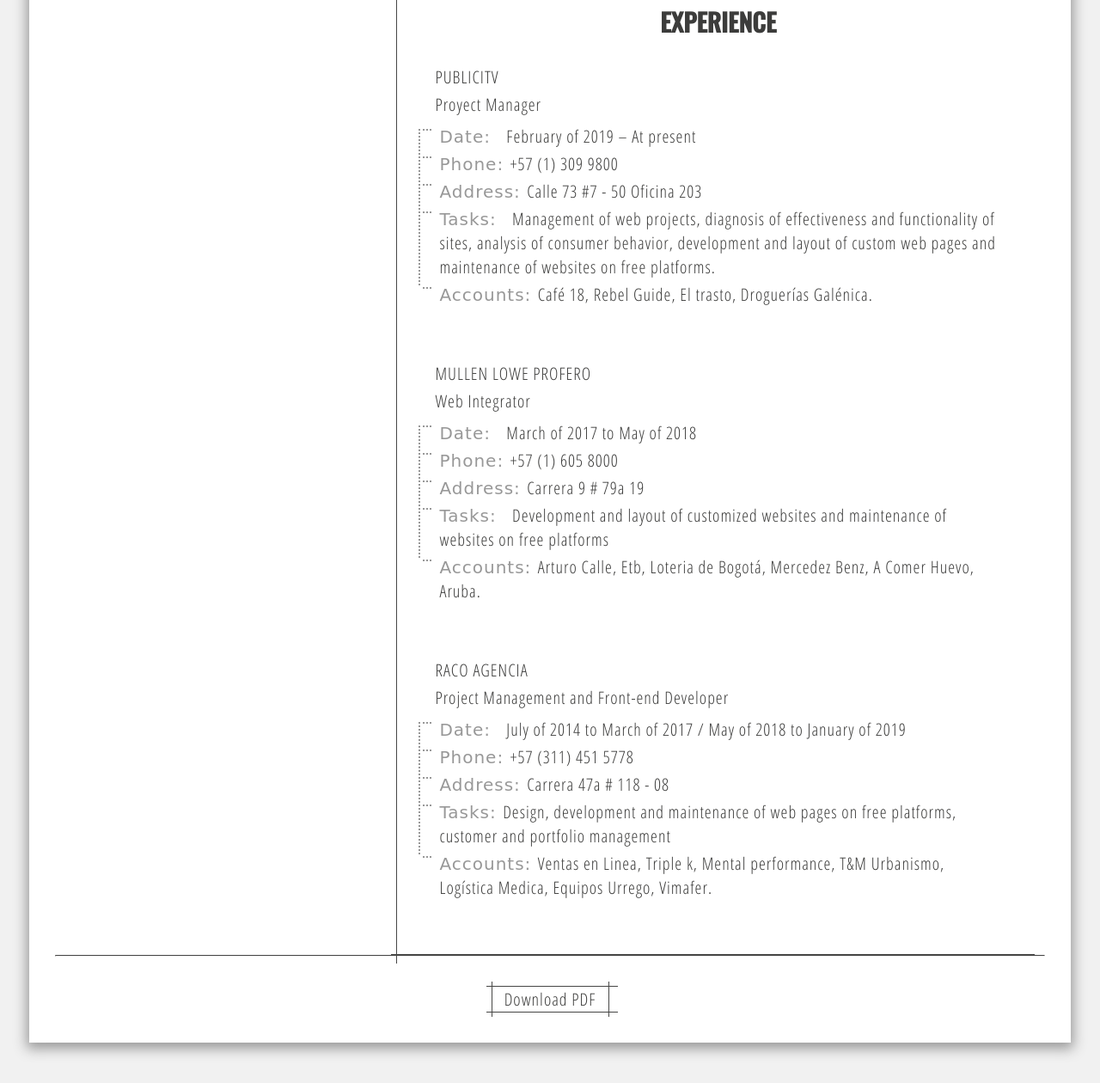
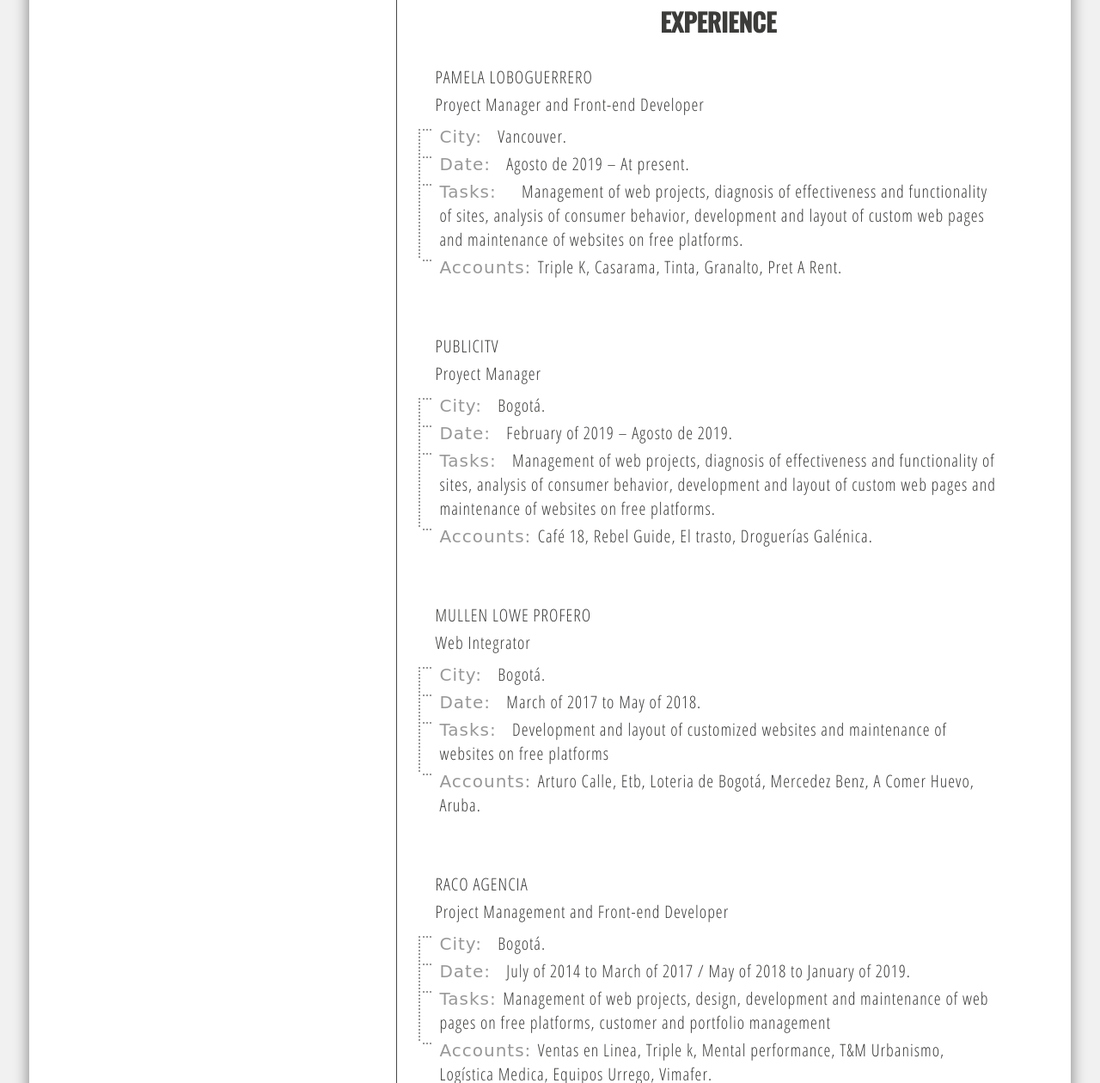
Before and after one commit to paloga87/My-Resume, a plain HTML site: page english-cv.html in a window 1280 px wide. Shown: the part 1540-2800 px from the top of the page at 86% size. Drawn offline with nearby package versions, Linux system fonts and the light colour scheme; a web font is replaced by a local one.

Commit message:
update 2020

```diff
--- a/english-cv.html
+++ b/english-cv.html
@@ -60,8 +60,8 @@
                             <h2 class="text-center">WHO I AM</h2>
                             <div class="col-6">
                                 <ul class="contact">
-                                    <li> <span> Phone: </span> +(57) 312 429 2925 </li>
-                                    <li> <span> City: </span> Bogotá - Colombia</li>
+                                    <li> <span> Phone: </span> +(1) 619 847 2382 </li>
+                                    <li> <span> City: </span> Vancouver - Canada</li>
                                 </ul>
                             </div>
                             <div class="col-6">
@@ -74,7 +74,7 @@
                             </div>
                             <div class="clear"></div>
 
-                            <p class="text-justify">I am a Front-End Developer and Professional in Marketing and Advertising. I am a graduede of the Politecnico Grancolombiano, a four year University in Bogotá, Colombia, I have 5 years experience as a Porject Manager, Web Designer and Developer and Account Executive. I have a broad command of the English language; I am a disciplined, responsible, organized and enterprising person, with a high capacity for learning and adaptability. I develop my work objectively, efficiently and honestly.</p>
+                            <p class="text-justify">I am a Front-End Developer and Professional in Marketing and Advertising. I am a graduede of the Politecnico Grancolombiano, a four year University in Bogotá, Colombia, I have 6 years experience as a Porject Manager, Web Designer and Developer and Account Executive. I have a broad command of the English language; I am a disciplined, responsible, organized and enterprising person, with a high capacity for learning and adaptability. I develop my work objectively, efficiently and honestly.</p>
                         </div>
                     </div>
 
@@ -175,13 +175,24 @@
                     <div id="experiencia" class="lin-h linr click">
                         <div class="right">
                             <h2 class="text-center">EXPERIENCE</h2>
+                             <div class="empleo">
+                                <p> PAMELA LOBOGUERRERO </p>
+                                <p> Proyect Manager and Front-end Developer </p>
+                                <ul>
+                                    <li> <span> City: </span> &nbsp  Vancouver.  </li>
+                                    <li> <span> Date: </span> &nbsp  Agosto de 2019 – At present.  </li>
+                                    <li> <span> Tasks: </span>  &nbsp &nbsp Management of web projects, diagnosis of effectiveness and functionality of sites, analysis of consumer behavior, development and layout of custom web pages and maintenance of websites on free platforms.
+                                    </li>
+                                    <li> <span> Accounts: </span> Triple K, Casarama, Tinta, Granalto, Pret A Rent.
+                                    </li>
+                                </ul>
+                            </div>
                             <div class="empleo">
                                 <p> PUBLICITV </p>
                                 <p> Proyect Manager </p>
                                 <ul>
-                                    <li> <span> Date: </span> &nbsp  February of 2019 – At present </li>
-                                    <li> <span> Phone: </span> +57 (1) 309 9800 </li>
-                                    <li> <span> Address: </span>  Calle 73 #7 - 50 Oficina 203</li>
+                                    <li> <span> City: </span> &nbsp  Bogotá.  </li>
+                                    <li> <span> Date: </span> &nbsp  February of 2019 – Agosto de 2019. </li>
                                     <li> <span> Tasks: </span>  &nbsp Management of web projects, diagnosis of effectiveness and functionality of sites, analysis of consumer behavior, development and layout of custom web pages and maintenance of websites on free platforms.
                                     </li>
                                     <li> <span> Accounts: </span> Café 18, Rebel Guide, El trasto, Droguerías Galénica.
@@ -192,11 +203,10 @@
                                 <p> MULLEN LOWE PROFERO </p>
                                 <p> Web Integrator </p>
                                 <ul>
-                                    <li> <span> Date: </span> &nbsp March of 2017 to May of 2018 </li>
-                                    <li> <span> Phone: </span> +57 (1) 605 8000</li>
-                                    <li> <span> Address: </span> Carrera 9 # 79a 19</li>
+                                    <li> <span> City: </span> &nbsp  Bogotá.  </li>
+                                    <li> <span> Date: </span> &nbsp March of 2017 to May of 2018. </li>
                                     <li> <span> Tasks: </span>  &nbsp Development and layout of customized websites and maintenance of websites on free platforms </li>
-                                    <li> <span> Accounts: </span> Arturo Calle, Etb,  Loteria de Bogotá, Mercedez Benz, A Comer Huevo, Aruba.
+                                    <li> <span> Accounts: </span> Arturo Calle, Etb, Loteria de Bogotá, Mercedez Benz, A Comer Huevo, Aruba.
                                     </li>
                                 </ul>
                             </div>
@@ -204,10 +214,9 @@
                                 <p> RACO AGENCIA </p>
                                 <p> Project Management and Front-end Developer </p>
                                 <ul>
-                                    <li> <span> Date: </span> &nbsp July of 2014 to March of 2017 / May of 2018 to January of 2019</li>
-                                    <li> <span> Phone: </span> +57 (311) 451 5778</li>
-                                    <li> <span> Address: </span> Carrera 47a # 118 - 08</li>
-                                    <li> <span> Tasks: </span>  Design, development and maintenance of web pages on free platforms,  customer and portfolio management </li>
+                                    <li> <span> City: </span> &nbsp  Bogotá.  </li>
+                                    <li> <span> Date: </span> &nbsp July of 2014 to March of 2017 / May of 2018 to January of 2019.</li>
+                                    <li> <span> Tasks: </span>  Management of web projects, design, development and maintenance of web pages on free platforms,  customer and portfolio management </li>
                                     <li> <span> Accounts: </span> Ventas en Linea, Triple k, Mental performance, T&M Urbanismo, Logística Medica, Equipos Urrego, Vimafer.
                                     </li>
                                 </ul>
```
Also changed, not shown: index.html (+19 -10 lines).
